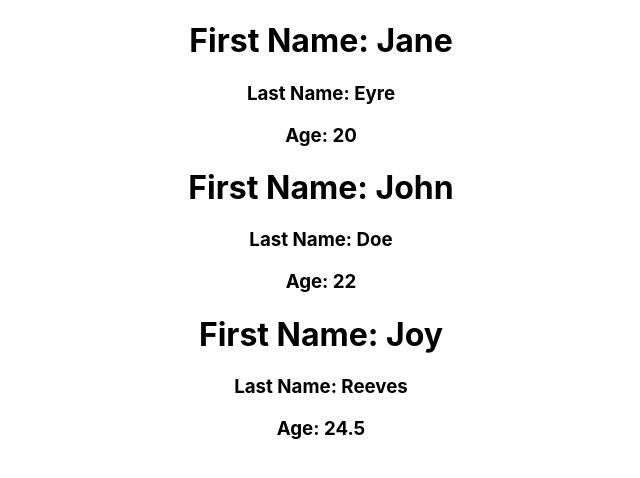
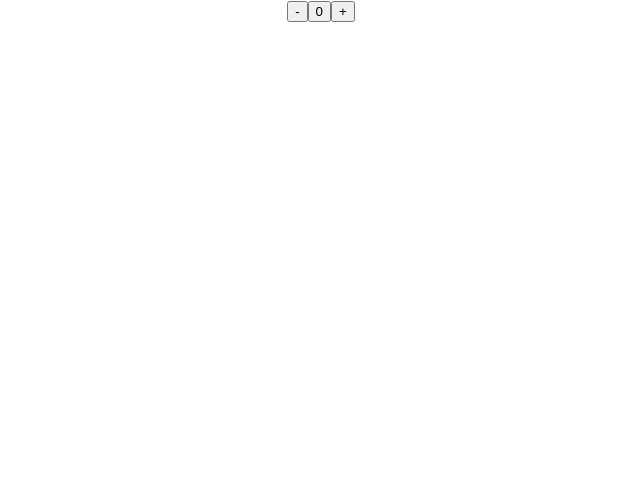
Before and after one commit to debbie-atwiine/react_project0, a React (Create React App) app: page / in a window 1280 px wide. Shown: the top 478 px of the page, without its empty margins (319-959 px from the left). Built offline with nearby package versions, Linux system fonts and the light colour scheme.

Commit message:
introducing states

```diff
--- a/src/App.js
+++ b/src/App.js
@@ -1,33 +1,16 @@
+import { useState } from 'react';
 import './App.css';
 
-const Person = (props) => {
-  return (
-    <>
-      <h1>First Name: {props.fname} </h1>
-      <h3>Last Name: {props.lname}</h3>
-      <h3>Age: {props.age} </h3>
-    </>
-  )
-}
 
 const App = () => {
+  const [counter, setCounter] = useState(0)
+
+
   return (
     <div className="App">
-      <Person
-        fname='Jane'
-        lname='Eyre'
-        age={10 * 2}
-      />
-      <Person
-        fname='John'
-        lname='Doe'
-        age={10 + 12}
-      />
-      <Person
-        fname='Joy'
-        lname='Reeves'
-        age={49 / 2}
-      />
+      <button onClick={ () => setCounter((prevCount) => prevCount - 1) }> - </button>
+      <button> {counter} </button>
+      <button onClick={ () => setCounter((prevCount) => prevCount + 1) }> + </button>
     </div>
   );
 }
```
